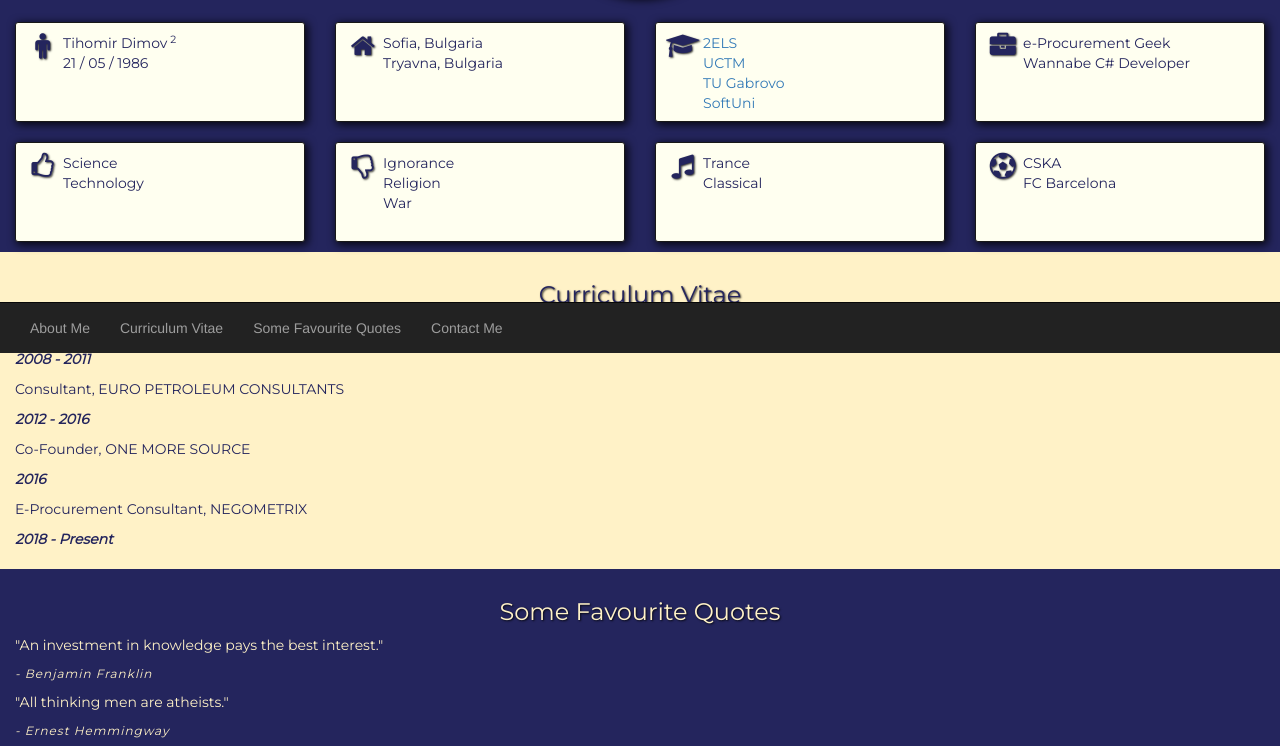
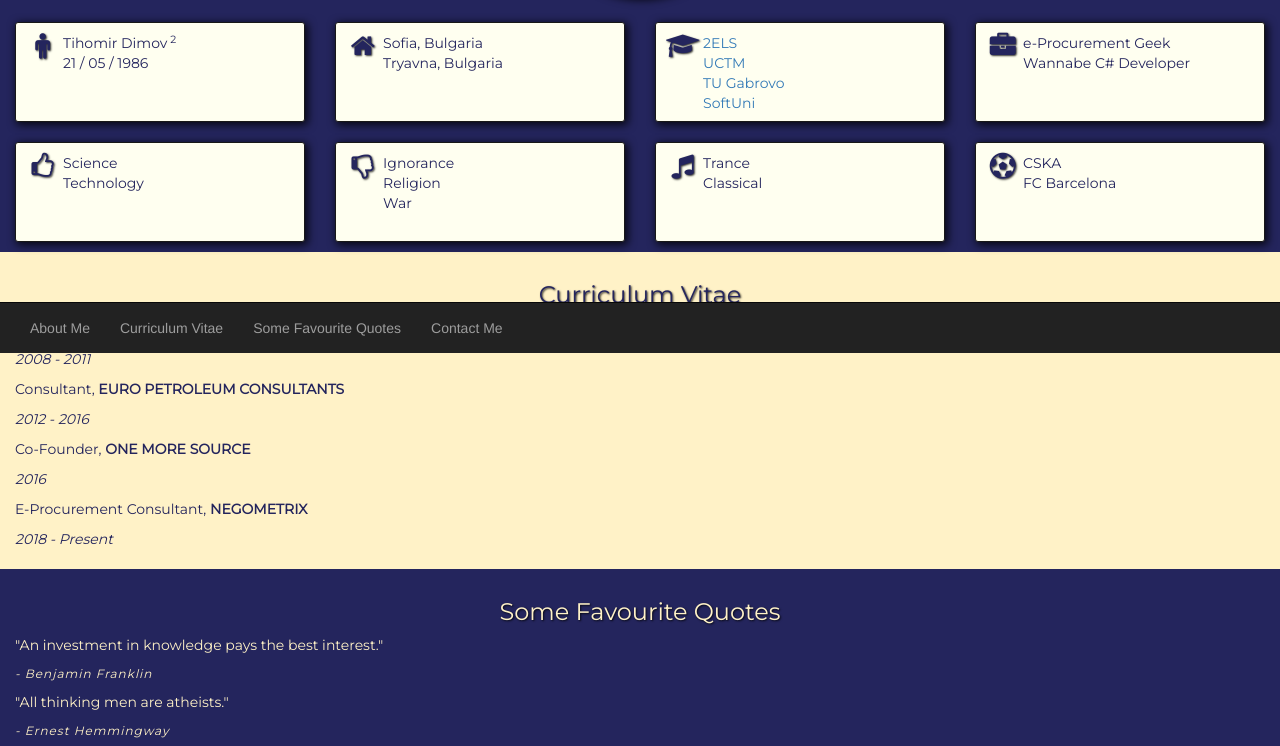
Before and after one commit to tihomirdimov/MyWebPage, a plain HTML site: page index.html in a window 1280 px wide. Shown: the part 447-1193 px from the top of the page. Drawn offline with nearby package versions, Linux system fonts and the light colour scheme.

Commit message:
some changes

```diff
--- a/index.html
+++ b/index.html
@@ -184,13 +184,22 @@
             <div class="column col-xs-12 col-sm-12 col-md-12 col-lg-12">
                 <div class="text-justify">
                     <h3 class="text-center">Curriculum Vitae</h3>
-                    <p class="job-description">Procurement Expert, OMV BULGARIA</p>
+                    <p class="job-description">Procurement Expert,
+                        <span class="employer">OMV BULGARIA</span>
+                    </p>
                     <p class="job-period">2008 - 2011</p>
-                    <p class="job-description">Consultant, EURO PETROLEUM CONSULTANTS</p>
+                    <p class="job-description">Consultant,
+                            <span class="employer">EURO PETROLEUM CONSULTANTS</span>
+                    </p>
                     <p class="job-period">2012 - 2016</p>
-                    <p class="job-description">Co-Founder, ONE MORE SOURCE</p>
+                    <p class="job-description">Co-Founder,
+                            <span class="employer">ONE MORE SOURCE</span>
+                    </p>
                     <p class="job-period">2016</p>
-                    <p class="job-description">E-Procurement Consultant, NEGOMETRIX</p>
+                    <p class="job-description">E-Procurement Consultant,
+                        <span class="employer">NEGOMETRIX
+                                </span>
+                        </p>
                     <p class="job-period">2018 - Present</p>
 
                 </div>
--- a/src/style.css
+++ b/src/style.css
@@ -185,5 +185,8 @@ div.bio {
 
 .job-period{
     font-style: italic;
+}
+
+.employer{
     font-weight: 600;
 }
```
